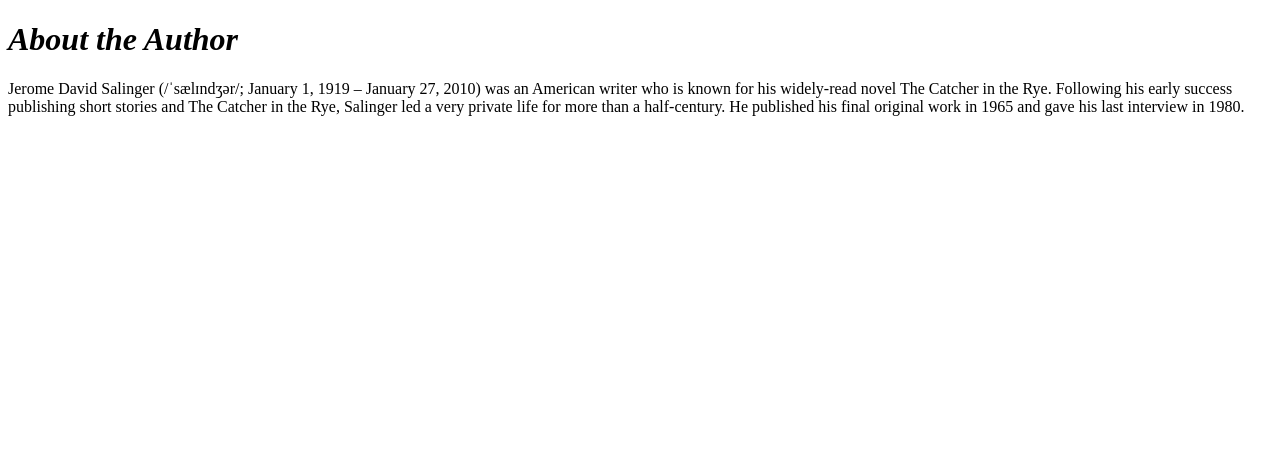
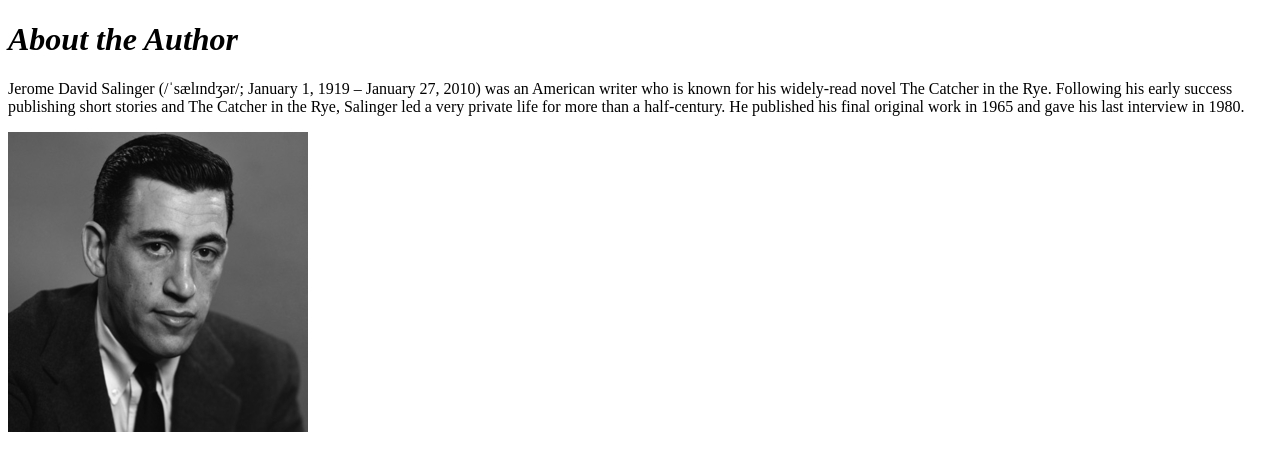
Before and after one commit to LearningHTM-CSS/CatcherInTheRye, a plain HTML site: page About the Author.html in a window 1280 px wide. Drawn offline with Linux system fonts and the light colour scheme.

Commit message:
JD Salinger Pic

```diff
--- a/About the Author.html
+++ b/About the Author.html
@@ -7,5 +7,6 @@
   <body>
     <h1><i>About the Author</i></h1>
     <p>Jerome David Salinger (/ˈsælɪndʒər/; January 1, 1919 – January 27, 2010) was an American writer who is known for his widely-read novel The Catcher in the Rye. Following his early success publishing short stories and The Catcher in the Rye, Salinger led a very private life for more than a half-century. He published his final original work in 1965 and gave his last interview in 1980.</p>
+    <img src="photos/Salinger.jpg" width="300" height="300">
   </body>
 </html>
```
Also changed, not shown: photos/salinger.jpg (added), 1 other file.
